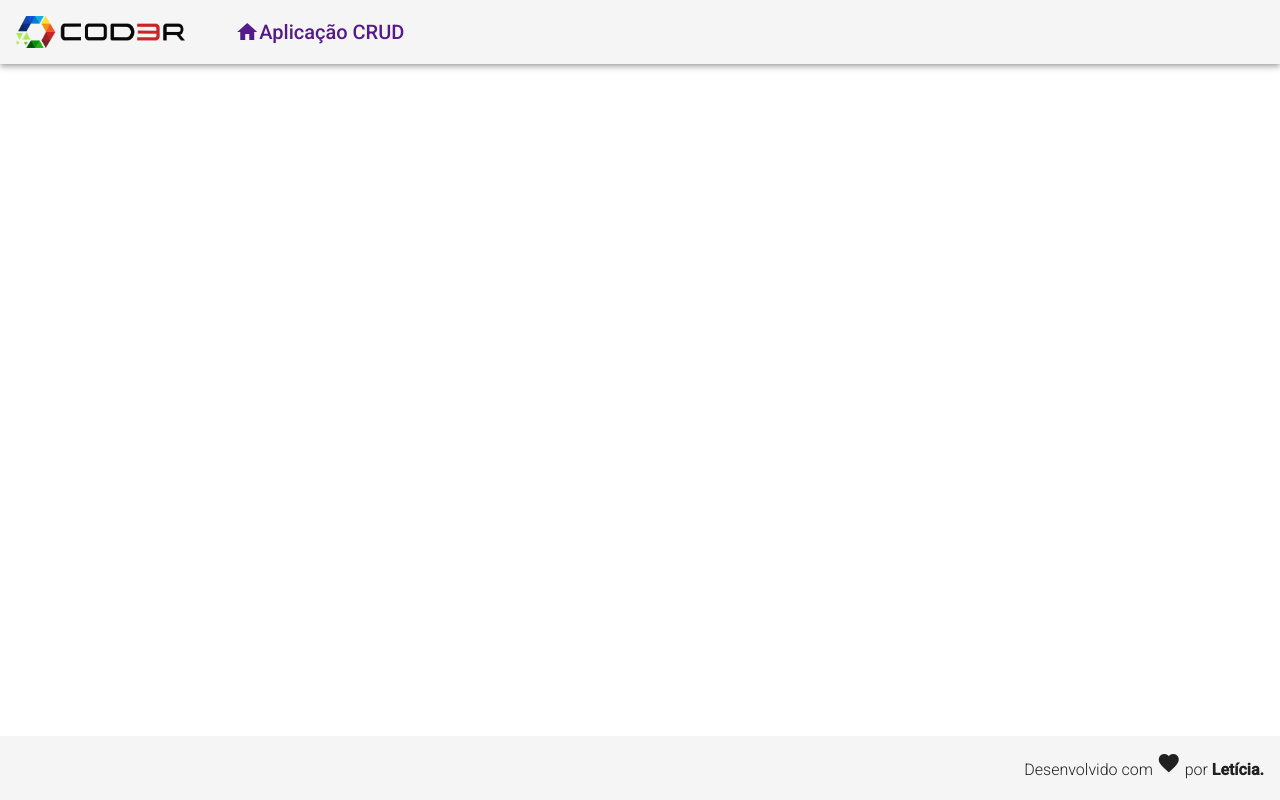
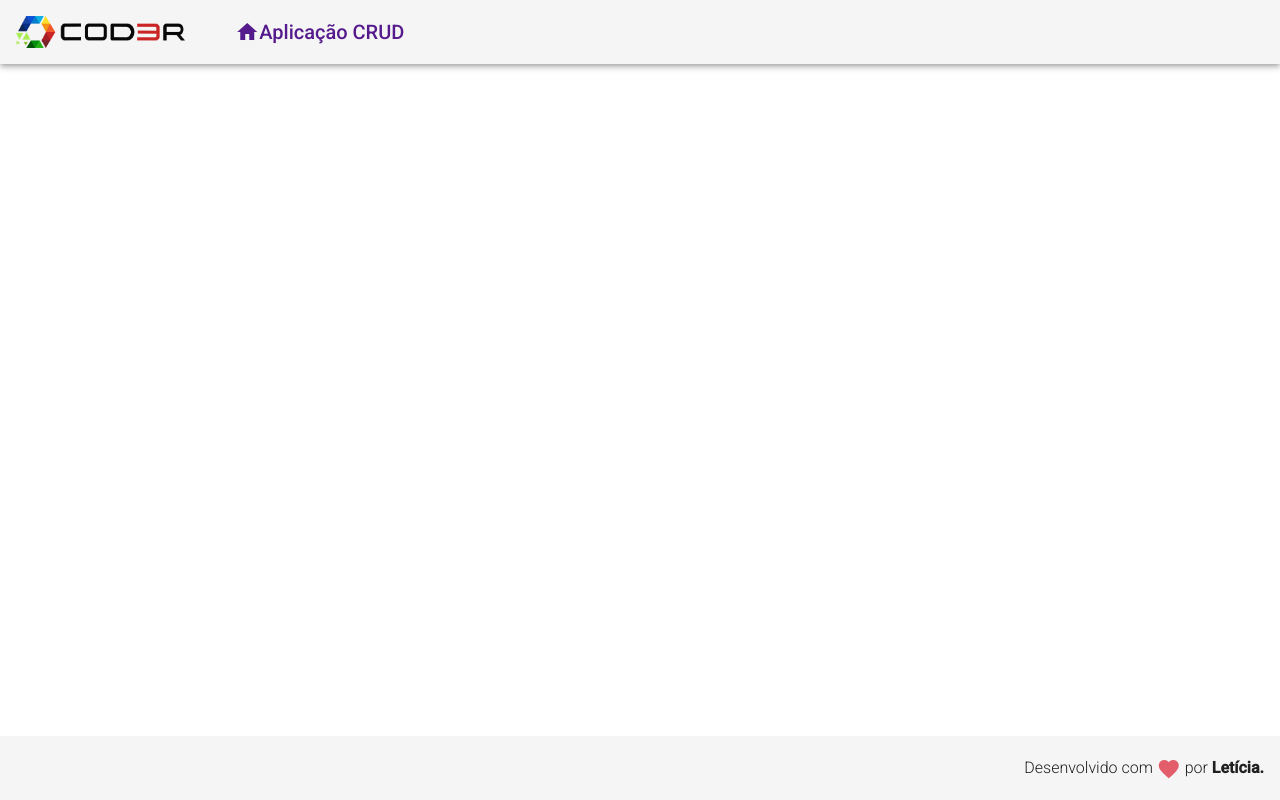
Before and after one commit to LeticiaTP/Cod3r-Angular, an Angular app in the folder frontend/: page / in a window 1280 px wide. Built offline with nearby package versions, Linux system fonts and the light colour scheme.

Commit message:
Adiciona classes ao css global

```diff
--- a/frontend/src/styles.css
+++ b/frontend/src/styles.css
@@ -2,3 +2,11 @@
 
 html, body { height: 100%; }
 body { margin: 0; font-family: Roboto, "Helvetica Neue", sans-serif; }
+
+.red {
+    color: rgb(227, 94, 107);
+}
+
+.v-middle {
+    vertical-align: middle;
+}
```
